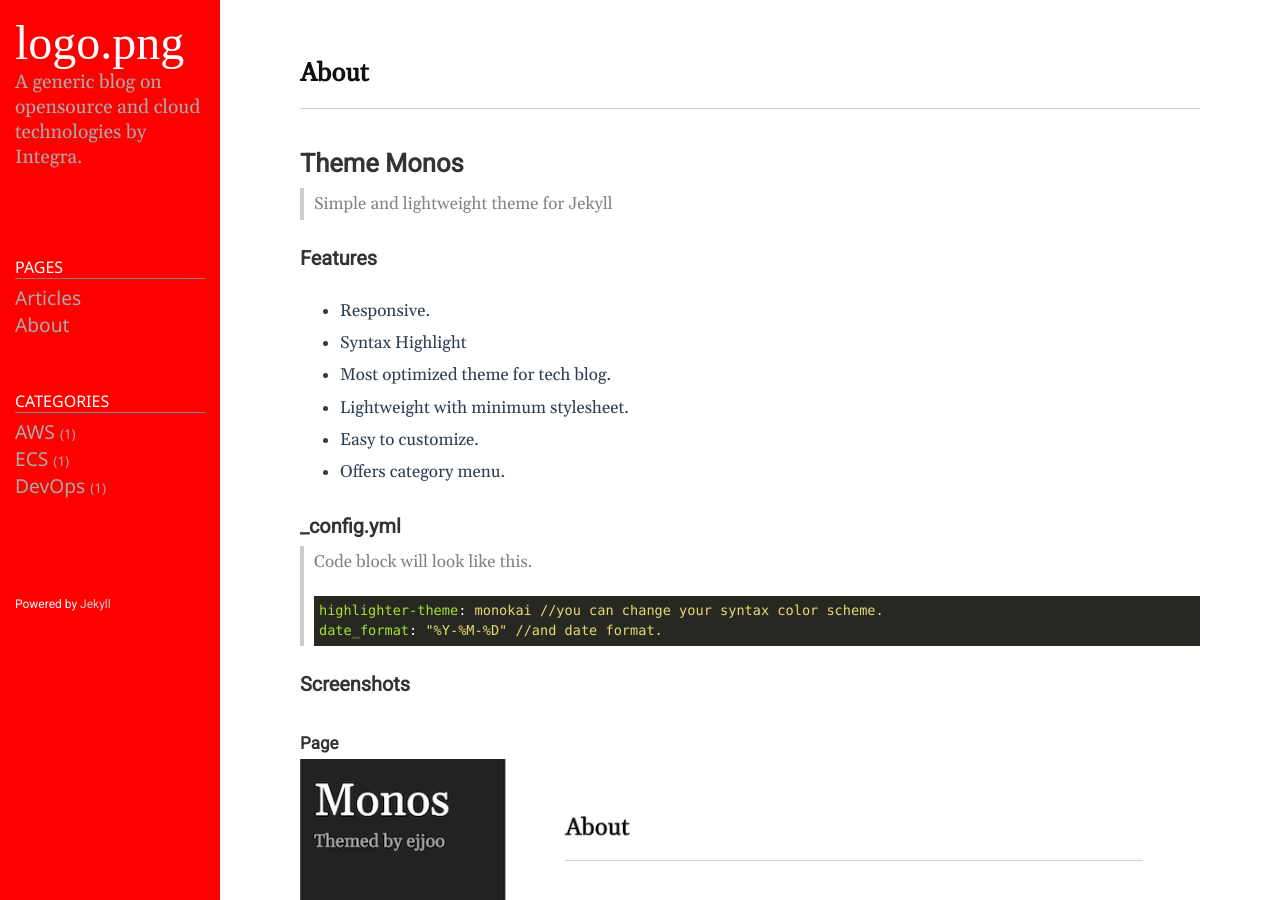
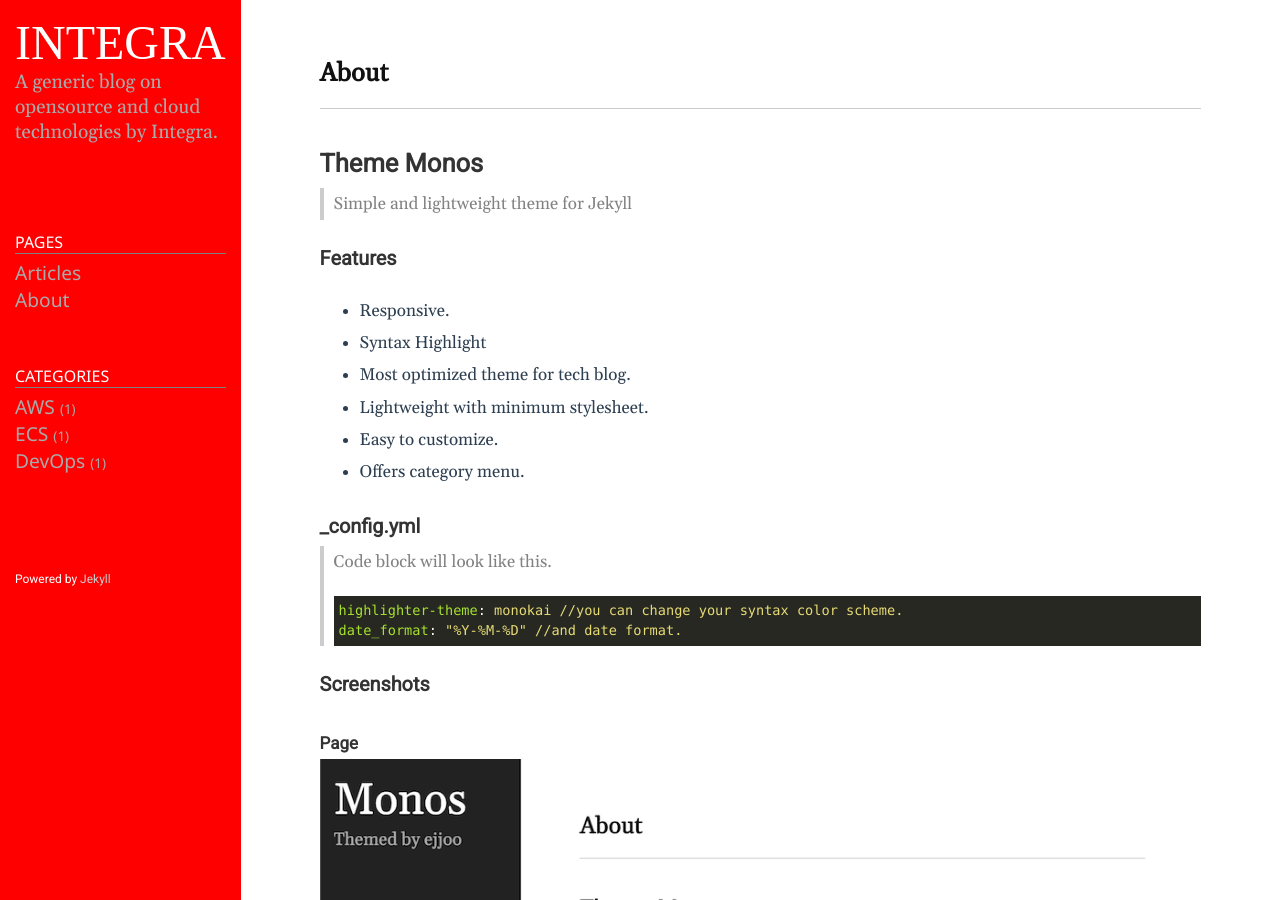
Before and after one commit to integratechfze/integratechfze.github.io, a Jekyll site: the page built from README.md, in a window 1280 px wide and 900 px high. Built offline with Jekyll 4.4.1, drawn with Linux system fonts in a browser that asks for light colours.

Commit message:
rajesh modified logo name to INTEGRA

```diff
--- a/_config.yml
+++ b/_config.yml
@@ -18,7 +18,7 @@
 # You can create any custom variable you would like, and they will be accessible
 # in the templates via {{ site.myvariable }}.
 
-title: logo.png
+title: INTEGRA
 email: tech@integratech.ae
 description: >- # this means to ignore newlines until "baseurl:"
   A generic blog on opensource and cloud technologies by Integra.
```
